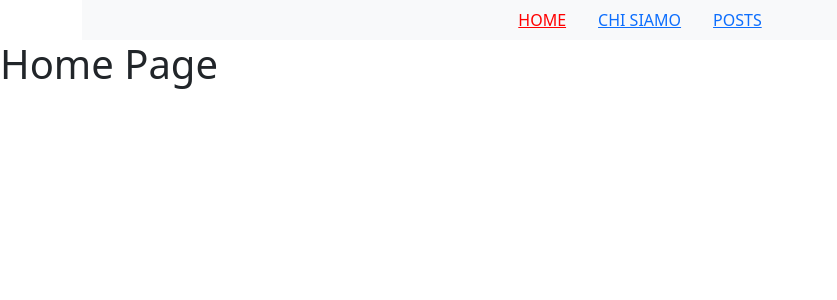
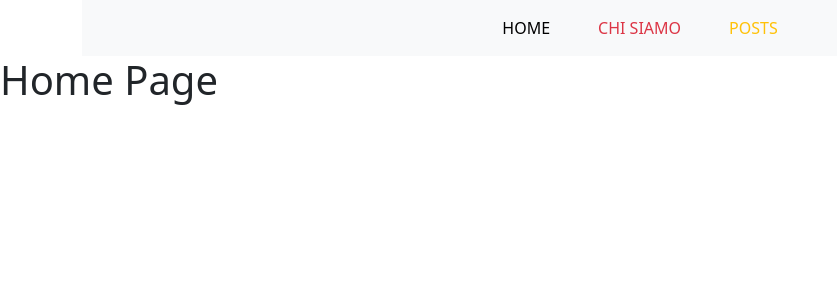
Before and after one commit to luigi-giordano/react-router, a React (Vite) app: page / in a window 1280 px wide. Shown: the top 300 px of the page, without its empty margins (0-837 px from the left). Built offline with nearby package versions, Linux system fonts and the light colour scheme.

Commit message:
fix class active in bootstrap

```diff
--- a/src/components/ListMenu.jsx
+++ b/src/components/ListMenu.jsx
@@ -1,18 +1,23 @@
 import { NavLink } from "react-router-dom"
 
 function ListMenu() {
+
+
+
+
+
   return (
-    <div class="container">
-      <nav class="navbar navbar-expand-lg navbar-light bg-light justify-content-center">
-        <ul class="navbar-nav">
-          <li class="nav-item mx-3">
-            <NavLink class="nav-link" to="/">HOME</NavLink>
+    <div className="container">
+      <nav className="navbar navbar-expand-lg navbar-light bg-light justify-content-center">
+        <ul className="navbar-nav">
+          <li className="nav-item mx-3">
+            <NavLink className="nav-link text-primary" to="/">HOME</NavLink>
           </li>
-          <li class="nav-item mx-3">
-            <NavLink class="nav-link" to="/about">CHI SIAMO</NavLink>
+          <li className="nav-item mx-3">
+            <NavLink className="nav-link text-danger" to="/about">CHI SIAMO</NavLink>
           </li>
-          <li class="nav-item mx-3">
-            <NavLink class="nav-link" to="/posts">POSTS</NavLink>
+          <li className="nav-item mx-3">
+            <NavLink className="nav-link text-warning" to="/posts">POSTS</NavLink>
           </li>
         </ul>
       </nav>
--- a/src/index.css
+++ b/src/index.css
@@ -1,3 +1,3 @@
 .active {
-  color: red;
+  color: black !important;
 }
```
